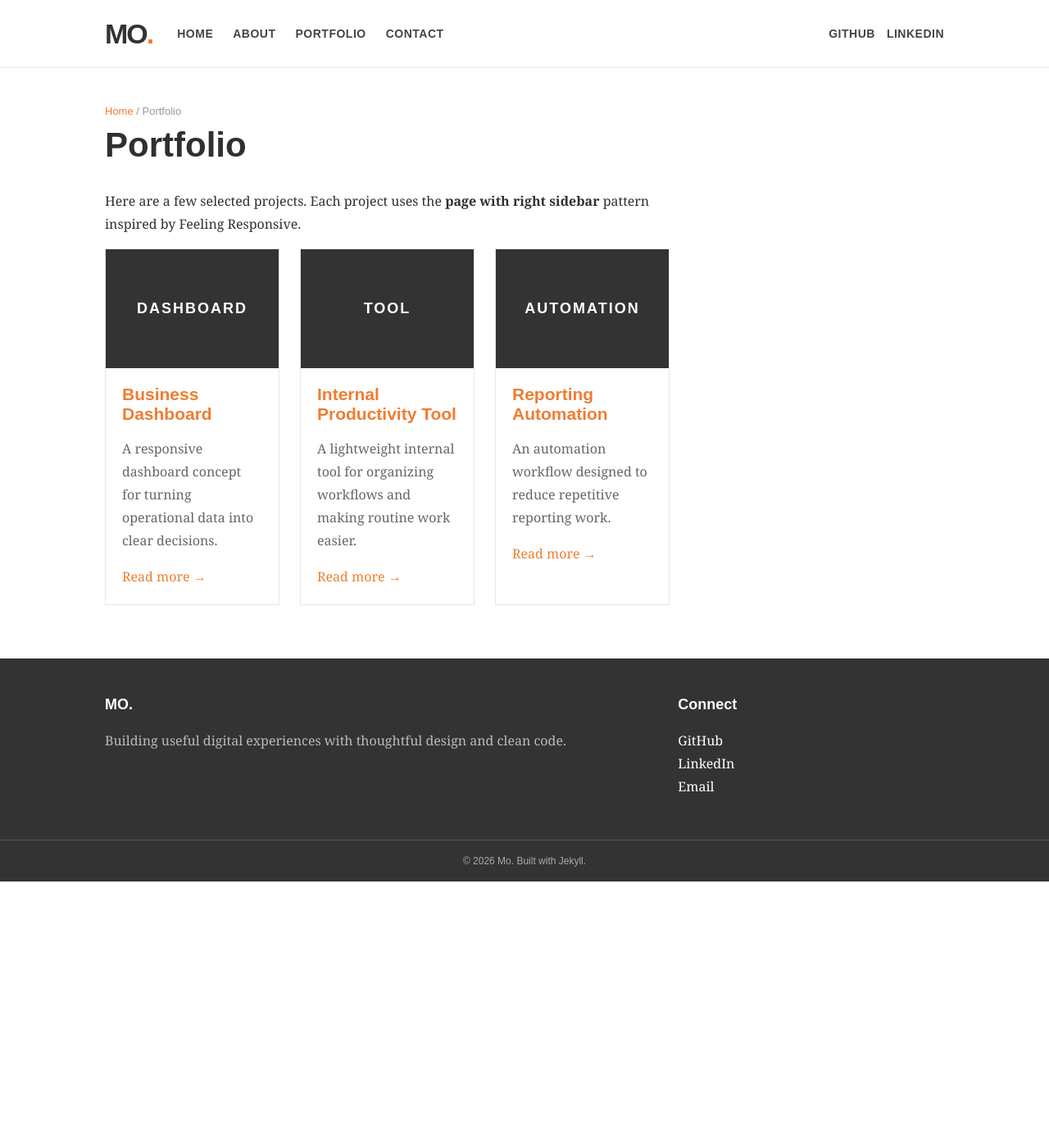
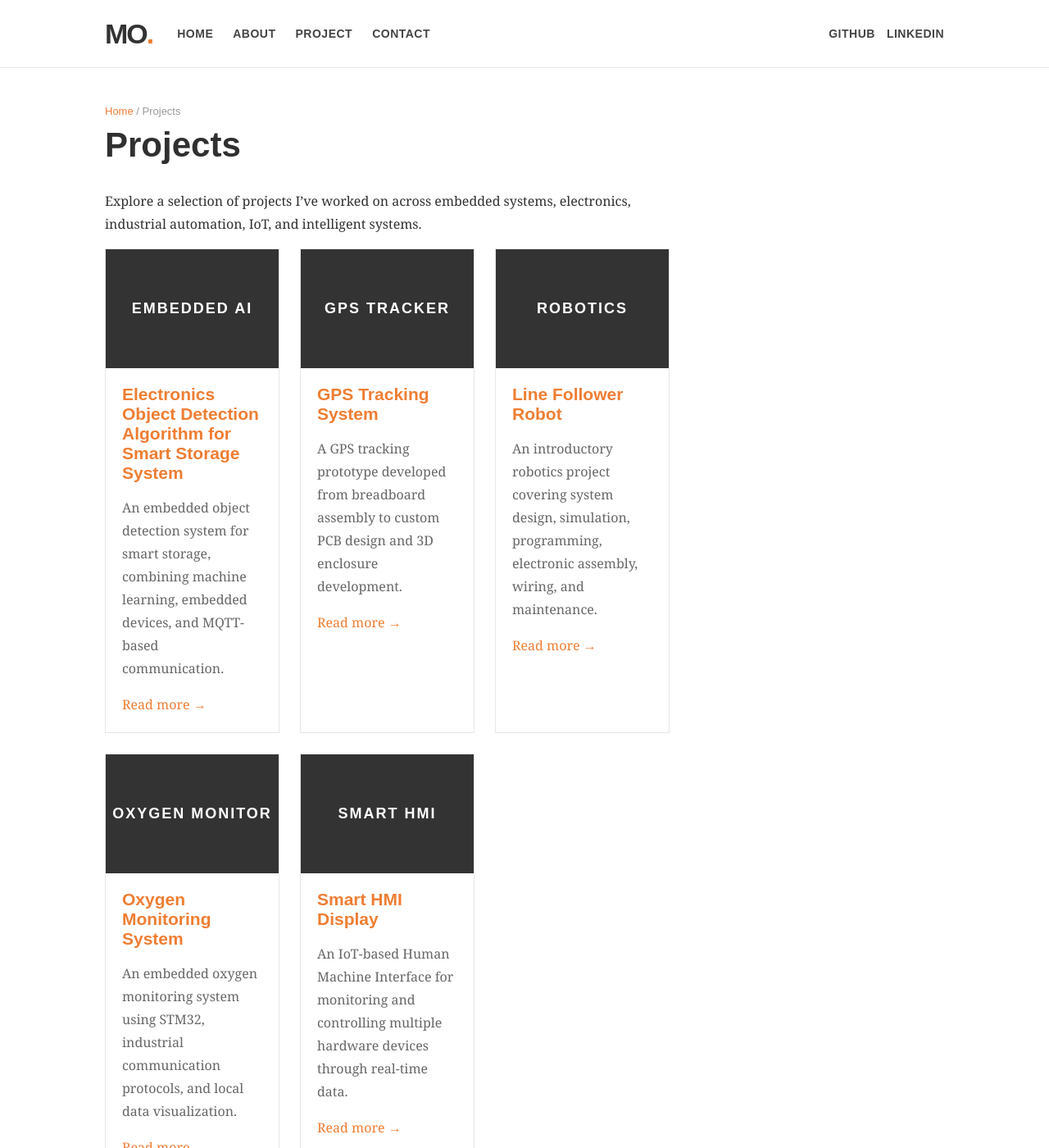
Before and after one commit to mosyrf/mosyrf.github.io, a Jekyll site: the page built from pages/projects.md, in a window 1280 px wide and 1400 px high. Shown: the whole window at 82% size. Built offline with Jekyll 4.4.1, drawn with Linux system fonts in a browser that asks for light colours.

Commit message:
Add portfolio content and project details

```diff
--- a/_data/navigation.yml
+++ b/_data/navigation.yml
@@ -4,7 +4,7 @@
 - title: "About"
   url: "/about/"
 
-- title: "Portfolio"
+- title: "Project"
   url: "/projects/"
 
 - title: "Contact"
--- a/_projects/business-dashboard.md
+++ /dev/null
@@ -1,18 +0,0 @@
----
-layout: project
-title: Business Dashboard
-summary: A responsive dashboard concept for turning operational data into clear decisions.
-role: Product & Engineering
-stack: HTML, CSS, JavaScript
-short: DASHBOARD
----
-
-### Overview
-
-Replace this with the actual case study: the problem, your role, key decisions, implementation, and outcome.
-
-### Highlights
-
-- Responsive information architecture
-- Reusable UI components
-- Clear data visualization patterns
--- /dev/null
+++ b/_projects/electronics-object-detection.md
@@ -0,0 +1,50 @@
+---
+layout: project
+title: Electronics Object Detection Algorithm for Smart Storage System
+summary: An embedded object detection system for smart storage, combining machine learning, embedded devices, and MQTT-based communication.
+role: Final Project · Embedded AI
+stack: YOLO, FOMO, MQTT, Embedded Systems, Computer Vision
+short: EMBEDDED AI
+---
+
+### Overview
+
+This project focuses on developing an electronics object detection
+algorithm for a smart storage system.
+
+The system combines machine learning, embedded devices, and
+MQTT-based communication to support object detection and
+data exchange between the local computer and the embedded
+device.
+
+### My Role
+
+As part of this final project, I worked on the development and
+testing of the integrated embedded detection system, including
+the implementation of machine learning models and system
+communication.
+
+### Highlights
+
+- Implemented YOLO and FOMO models for object detection.
+- Developed MQTT-based communication between the local
+  computer and the embedded device.
+- Designed a user interface for managing detection inputs,
+  thresholds, and output folders.
+- Integrated the machine learning and communication components
+  into the overall embedded system.
+
+### Technologies
+
+- YOLO
+- FOMO
+- MQTT
+- Embedded Systems
+- Computer Vision
+- Machine Learning
+
+### Project Context
+
+This project was developed as a final project during the
+seventh semester and took approximately three to four months
+to complete.
--- /dev/null
+++ b/_projects/gps-tracking-system.md
@@ -0,0 +1,47 @@
+---
+layout: project
+title: GPS Tracking System
+summary: A GPS tracking prototype developed from breadboard assembly to custom PCB design and 3D enclosure development.
+role: Project Based Learning · Semester 5
+stack: GPS, Microcontroller, PCB Design, 3D Modeling
+short: GPS TRACKER
+---
+
+### Overview
+
+This project involved the development of a GPS tracking system,
+starting from an initial breadboard prototype and progressing
+toward a custom PCB and enclosure concept.
+
+The project provided hands-on experience across electronic
+assembly, PCB layout, and mechanical enclosure design.
+
+### Development Process
+
+The system was developed through several stages:
+
+1. Breadboard assembly and prototype testing.
+2. PCB layout design for the electronic system.
+3. Development of a 3D enclosure model.
+4. Integration of the electronic components into the prototype.
+
+### Highlights
+
+- Built and tested the initial system using a breadboard.
+- Designed the PCB layout for the tracking system.
+- Developed a 3D enclosure model for the electronic components.
+- Considered physical protection of the electronic components
+  through the enclosure design.
+
+### Technologies
+
+- GPS
+- Microcontroller
+- PCB Design
+- 3D Modeling
+- Electronics Assembly
+
+### Project Context
+
+This project was developed as part of Project Based Learning
+during the fifth semester.
--- /dev/null
+++ b/_projects/line-follower-robot.md
@@ -0,0 +1,47 @@
+---
+layout: project
+title: Line Follower Robot
+summary: An introductory robotics project covering system design, simulation, programming, electronic assembly, wiring, and maintenance.
+role: Project Based Learning · Semester 1–2
+stack: Robotics, Electronics, Programming, Simulation
+short: ROBOTICS
+---
+
+### Overview
+
+The Line Follower Robot was an introductory robotics project
+focused on developing foundational skills in electronics,
+programming, system design, and robotic assembly.
+
+The project covered the development process from initial design
+and simulation through programming, assembly, and maintenance.
+
+### Development Process
+
+The project involved several stages:
+
+- Designing and simulating the robotic system.
+- Developing the required programming.
+- Performing electronic assembly and wiring.
+- Testing and maintaining the completed system.
+
+### Highlights
+
+- Designed and simulated the line-following robotic system.
+- Applied fundamental electronics and system design concepts.
+- Performed electronic assembly and wiring.
+- Developed the programming required for the robot.
+- Gained hands-on experience with system maintenance.
+
+### Technologies
+
+- Robotics
+- Electronics
+- Programming
+- System Simulation
+- Electronic Assembly
+
+### Project Context
+
+This project was developed as part of Project Based Learning
+during semesters one and two.
--- /dev/null
+++ b/_projects/oxygen-monitoring-system.md
@@ -0,0 +1,52 @@
+---
+layout: project
+title: Oxygen Monitoring System
+summary: An embedded oxygen monitoring system using STM32, industrial communication protocols, and local data visualization.
+role: Project Based Learning · Semester 3–4
+stack: STM32, RS485, Modbus RTU, Modbus TCP/IP, Ethernet, I2C
+short: OXYGEN MONITOR
+---
+
+### Overview
+
+This project focuses on developing an oxygen monitoring system
+using an STM32 Blue Pill and an LSU 4.x sensor.
+
+The system combines sensor integration, industrial communication
+protocols, power management, and local display capabilities to
+support oxygen monitoring.
+
+### System Architecture
+
+The monitoring system uses multiple communication layers:
+
+- RS485 Modbus RTU for communication between controllers.
+- Ethernet Modbus TCP/IP for transmitting data to a PC web server.
+- I2C communication for the local 1602 LCD display.
+
+### Highlights
+
+- Developed the monitoring system using an STM32 Blue Pill.
+- Integrated the LSU 4.x sensor.
+- Implemented RS485 Modbus RTU communication between controllers.
+- Implemented Ethernet Modbus TCP/IP communication for
+  transmitting data to a PC web server.
+- Designed the power system using an LM2596 buck converter.
+- Integrated a 1602 LCD using I2C for local monitoring.
+
+### Technologies
+
+- STM32 Blue Pill
+- LSU 4.x
+- RS485
+- Modbus RTU
+- Modbus TCP/IP
+- Ethernet
+- I2C
+- 1602 LCD
+- LM2596 Buck Converter
+
+### Project Context
+
+This project was developed as part of Project Based Learning
+during semesters three and four.
--- a/_projects/productivity-tool.md
+++ /dev/null
@@ -1,12 +0,0 @@
----
-layout: project
-title: Internal Productivity Tool
-summary: A lightweight internal tool for organizing workflows and making routine work easier.
-role: Full-stack Developer
-stack: JavaScript, REST API
-short: TOOL
----
-
-### Overview
-
-Replace this with your actual case study, screenshots, architecture, and impact.
--- a/_projects/reporting-automation.md
+++ /dev/null
@@ -1,18 +0,0 @@
----
-layout: project
-title: Reporting Automation
-summary: An automation workflow designed to reduce repetitive reporting work.
-role: Automation & Engineering
-stack: Python, APIs, GitHub Actions
-short: AUTOMATION
----
-
-### Overview
-
-Replace this with your real project details and measurable results.
-
-### Highlights
-
-- Automated repetitive tasks
-- API-driven workflow
-- Scheduled execution and logging
--- /dev/null
+++ b/_projects/smart-hmi-display.md
@@ -0,0 +1,49 @@
+---
+layout: project
+title: Smart HMI Display
+summary: An IoT-based Human Machine Interface for monitoring and controlling multiple hardware devices through real-time data.
+role: Project Based Learning · Semester 6
+stack: MQTT, HMI, IoT, Sensors, GUI
+short: SMART HMI
+---
+
+### Overview
+
+Smart HMI Display is an IoT-based Human Machine Interface
+designed to monitor and control multiple hardware devices
+through a graphical interface.
+
+The system uses MQTT communication to exchange data between
+IoT devices and the HMI, enabling real-time monitoring through
+a graphical user interface.
+
+### My Contribution
+
+I worked on integrating the hardware devices, sensors,
+communication system, and HMI components into a unified
+monitoring and control system.
+
+### Highlights
+
+- Integrated temperature, air quality, and water-level sensors.
+- Implemented MQTT communication between IoT devices
+  and the HMI.
+- Configured the HMI as an MQTT subscriber for receiving
+  real-time sensor data.
+- Developed a graphical interface for real-time monitoring.
+- Connected multiple hardware devices into a unified system.
+
+### Technologies
+
+- MQTT
+- IoT
+- HMI
+- GUI
+- Temperature Sensor
+- Air Quality Sensor
+- Water-Level Sensor
+
+### Project Context
+
+This project was developed as part of Project Based Learning
+during the sixth semester.
--- a/pages/about.md
+++ b/pages/about.md
@@ -7,18 +7,97 @@ permalink: /about/
 
 ## Hello!
 
-I'm Mo, a electronic enthusiast interested in building
-useful and reliable device.
+I'm Mo, an Electronics Engineering student with a strong interest
+in embedded systems, electronics, industrial automation, and
+intelligent systems.
+
+My work focuses on building systems where hardware, software,
+and data work together to solve practical problems.
 
 ### What I do
 
-- Web Development
-- Software Engineering
-- Automation
-- Data & Technology
+- Embedded Systems
+- Electronics & PCB Design
+- Industrial Automation
+- IoT & Communication Systems
+- Machine Learning for Embedded Applications
 
 ### My approach
 
-I enjoy solving practical problems through technology
-and building systems that are simple, maintainable,
-and useful.
+I enjoy turning practical problems into working technical solutions.
+I like exploring the complete process—from designing electronic
+systems and programming microcontrollers to integrating
+communication protocols and developing intelligent features.
+
+I value solutions that are practical, reliable, maintainable,
+and useful in real-world applications.
+
+## Experience
+
+### Electrical Technician Intern — PT Batam Cyclect
+
+**January 2021 – April 2021**
+
+Completed an industrial internship at PT Batam Cyclect,
+gaining hands-on exposure to a professional work environment
+and supporting day-to-day activities as part of the team.
+
+## Education
+
+### Bachelor of Applied Engineering
+
+**Electronics Engineering**
+
+Politeknik Negeri Batam
+**August 2022 – Present**
+
+GPA: **3.68**
+
+### Industrial Electronics Engineering
+
+Batam 3rd Vocational High School
+**June 2019 – June 2022**
+
+## Technical Skills
+
+### Embedded Systems
+
+Ni-Multisim, LTSpice, Proteus, LabView
+C++, C#, Python, Verilog-HDL
+Arduino, STM32CubeIDE, MircroPython, ESPIdf, Quartus Alterra,
+Arduino, ESP32, STM32, Raspberry Pi, Cyclone-V FPGA
+
+### Electronics & Hardware
+
+PCB Schematic & Layout, KiCad, EasyEDA, Eagle, Altium,
+THT Soldering, Cable Wiring, Circuit Assembly
+
+### Industrial Automation
+
+PLC Programming, Motor Control,
+Electrical Wiring, Electrical Measurement
+
+### Communication & IoT
+
+Modbus RTU, Modbus TCP/IP, CanBus,
+MQTT, Ethernet, RS485,
+I2C, SPI, USB
+Firebase, Thingspeak, Arduino Iot Cloud, Blynk, Google Collab
+
+### Design & Development Tools
+
+AutoCAD, Fusion 360, Catia, DIALux,
+Git, GitHub, LaTeX,
+Word, Powerpoint, Excel,
+Minitab, Mendeley
+
+## Certification
+
+### Programmable Logic Controller (PLC)
+
+**BNSP — July 2023**
+
+Competency certification covering PLC operation and programming,
+basic motor control systems, electrical wiring based on schematic
+diagrams, electrical panel maintenance, and occupational health
+and safety practices.
--- a/pages/projects.md
+++ b/pages/projects.md
@@ -1,9 +1,41 @@
 ---
 layout: page
-title: Portfolio
+title: Projects
 permalink: /projects/
 ---
 
-Here are a few selected projects. Each project uses the **page with right sidebar** pattern inspired by Feeling Responsive.
+Explore a selection of projects I've worked on across
+embedded systems, electronics, industrial automation,
+IoT, and intelligent systems.
 
-<div class="project-grid">{% for project in site.projects %}<article class="project-card"><div class="placeholder">{{ project.short }}</div><div class="project-body"><h3><a href="{{ project.url | relative_url }}">{{ project.title }}</a></h3><p>{{ project.summary }}</p><a href="{{ project.url | relative_url }}">Read more →</a></div></article>{% endfor %}</div>
+<div class="project-grid">
+  {% for project in site.projects %}
+    <article class="project-card">
+
+      <div class="placeholder">
+        {{ project.short }}
+      </div>
+
+      <div class="project-body">
+
+        <h3>
+          <a href="{{ project.url | relative_url }}">
+            {{ project.title }}
+          </a>
+        </h3>
+
+        <p>
+          {{ project.summary }}
+        </p>
+
+        <a href="{{ project.url | relative_url }}">
+          Read more →
+        </a>
+
+      </div>
+
+    </article>
+
+{% endfor %}
+
+</div>
```
Also changed, not shown: index.html (+30 -6 lines), pages/contact.md (+2 -2 lines).
